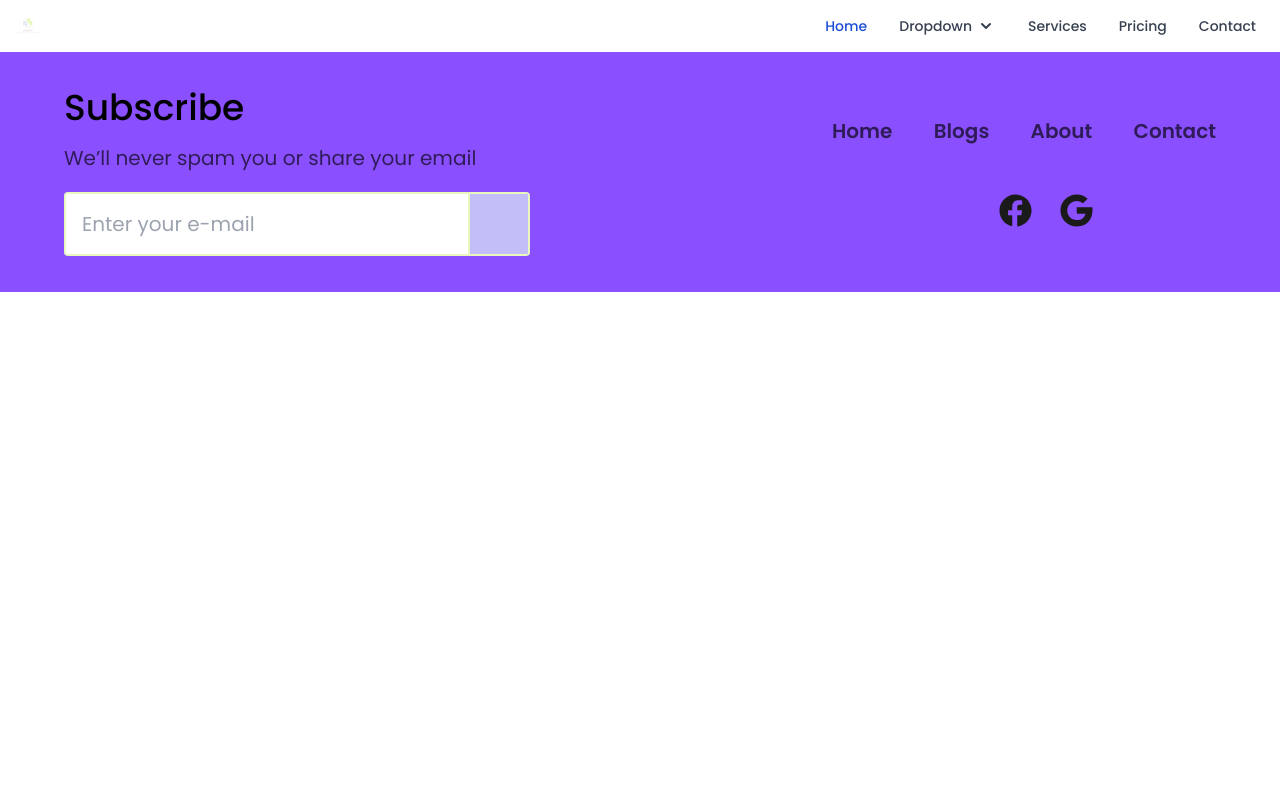
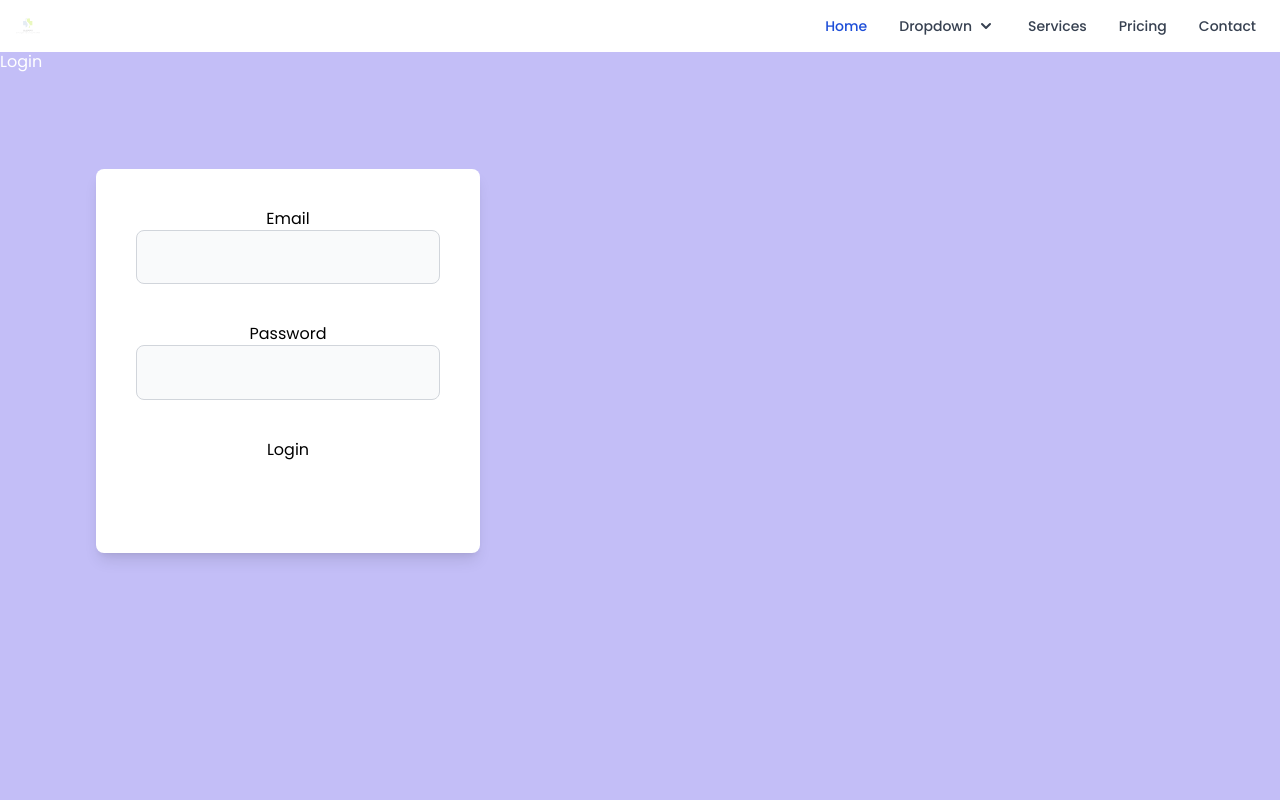
Before and after one commit to rozhiar-tech/Happy, a React (Create React App) app: page /login in a window 1280 px wide. Shown: the top 800 px of the page. Built offline with nearby package versions, Linux system fonts and the light colour scheme; some icons are missing.

Commit message:
added loging

```diff
--- a/package.json
+++ b/package.json
@@ -7,11 +7,12 @@
     "@testing-library/jest-dom": "^5.16.4",
     "@testing-library/react": "^13.0.1",
     "@testing-library/user-event": "^14.1.1",
+    "firebase": "^9.15.0",
     "react": "^18.2.0",
     "react-dom": "^18.2.0",
     "react-icons": "^4.7.1",
     "react-redux": "^8.0.1",
-    "react-router-dom": "^6.5.0",
+    "react-router-dom": "^6.6.1",
     "react-scripts": "5.0.1",
     "tailwind-scrollbar-hide": "^1.1.7",
     "web-vitals": "^2.1.0"
--- a/src/App.jsx
+++ b/src/App.jsx
@@ -4,6 +4,7 @@ import Home from './pages/home';
 import Footer from "./components/Footer/Footer";
 import Navbar from "./components/Home/navbar"
 import './App.css';
+import Login from './pages/Login';
 
 function App() {
   return (
@@ -18,7 +19,7 @@ function App() {
           <Route path="/blogs" element="" />
           <Route path="/about" element="" />
           <Route path="/contact" element="" />
-          <Route path="/login" element="" />
+          <Route path="/login" element={<Login/>} />
         </Routes>
       <Footer />
       </BrowserRouter>
--- /dev/null
+++ b/src/firebase/firebaseinit.js
@@ -0,0 +1,21 @@
+// Import the functions you need from the SDKs you need
+import { initializeApp } from "firebase/app";
+// TODO: Add SDKs for Firebase products that you want to use
+// https://firebase.google.com/docs/web/setup#available-libraries
+
+// Your web app's Firebase configuration
+// For Firebase JS SDK v7.20.0 and later, measurementId is optional
+const firebaseConfig = {
+  apiKey: "AIzaSyBhWhiAoLLBMbiKnPTVgIelfm_GpG5QN8c",
+  authDomain: "happy-47972.firebaseapp.com",
+  projectId: "happy-47972",
+  storageBucket: "happy-47972.appspot.com",
+  messagingSenderId: "941243855146",
+  appId: "1:941243855146:web:f6a772db5452b782b4ae53",
+  measurementId: "G-JK4YXR9SMR"
+};
+
+// Initialize Firebase
+const app = initializeApp(firebaseConfig);
+
+export default app;
--- /dev/null
+++ b/src/pages/Login.js
@@ -0,0 +1,72 @@
+import { useState } from "react";
+import { useNavigate  } from "react-router-dom";
+import { getAuth ,signInWithEmailAndPassword} from "firebase/auth";
+import app from "../firebase/firebaseinit";
+
+const auth = getAuth(app);
+
+function Login() {
+  const [email, setEmail] = useState("");
+  const [password, setPassword] = useState("");
+  const [error, setError] = useState("");
+  const [loading, setLoading] = useState(false);
+  const navigate = useNavigate();
+
+  const handleSubmit = async (e) => {
+    e.preventDefault();
+    try {
+      setError("");
+      setLoading(true);
+      await signInWithEmailAndPassword(auth, email, password);
+      navigate("/");
+    } catch {
+      setError("Failed to log in");
+    }
+    setLoading(false);
+  };
+
+  return (
+    <div className="h-screen bg-vodka flex flex-col">
+      <h2 className="text-white">Login</h2>
+
+      <div className="bg-white h-96 w-96 rounded-lg m-24 shadow-lg p-10">
+      <form onSubmit={handleSubmit} className="flex flex-col  justify-center ">
+        <label
+        htmlFor="email"
+        className="flex flex-col text-center mb-10"
+        >
+          Email
+          <input
+            type="email"
+            value={email}
+            onChange={(e) => setEmail(e.target.value)}
+            className="block w-full p-4 text-gray-900 border border-gray-300 rounded-lg bg-gray-50 sm:text-md focus:ring-blue-500 focus:border-blue-500 dark:bg-white dark:border-gray-600 dark:placeholder-gray-400 dark:text-black dark:focus:ring-blue-500 dark:focus:border-blue-500"
+          />
+
+        </label>
+        <label
+        className="flex flex-col text-center  mb-10"
+
+        htmlFor="password"
+        >
+          Password
+          <input
+            type="password"
+            value={password}
+            onChange={(e) => setPassword(e.target.value)}
+            className="block w-full p-4 text-gray-900 border border-gray-300 rounded-lg bg-gray-50 sm:text-md focus:ring-blue-500 focus:border-blue-500 dark:bg-white dark:border-gray-600 dark:placeholder-gray-400 dark:text-black dark:focus:ring-blue-500 dark:focus:border-blue-500"
+
+          />
+        </label>
+      {error && <p>{error}</p>}
+        <button type="submit" disabled={loading} className="">
+          Login
+        </button>
+      </form>
+      </div>
+
+    </div>
+  );
+}
+
+export default Login;
```
Also changed, not shown: src/pages/SignUp.js (added), 2 other files (tests, documents, lock files or other folders).
